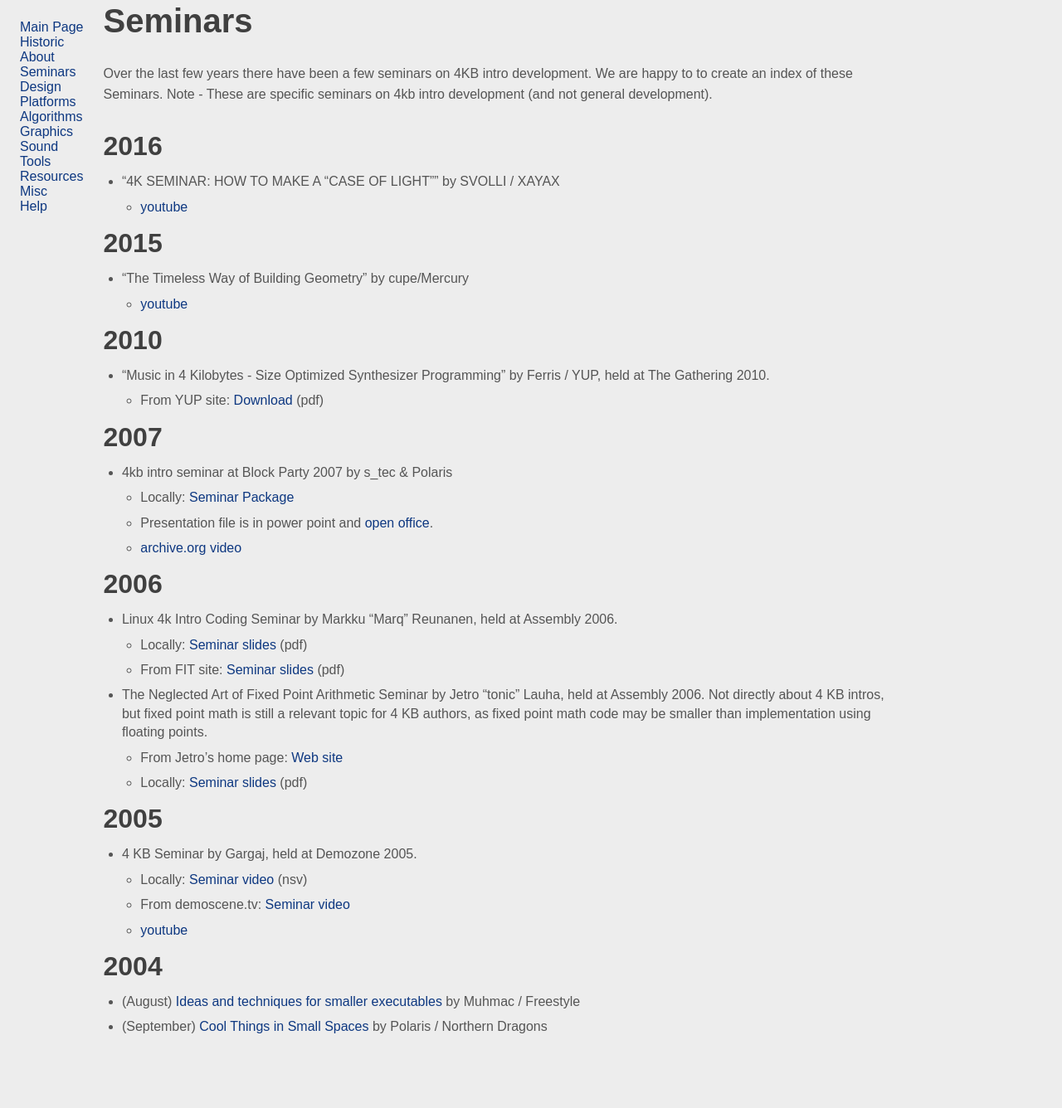
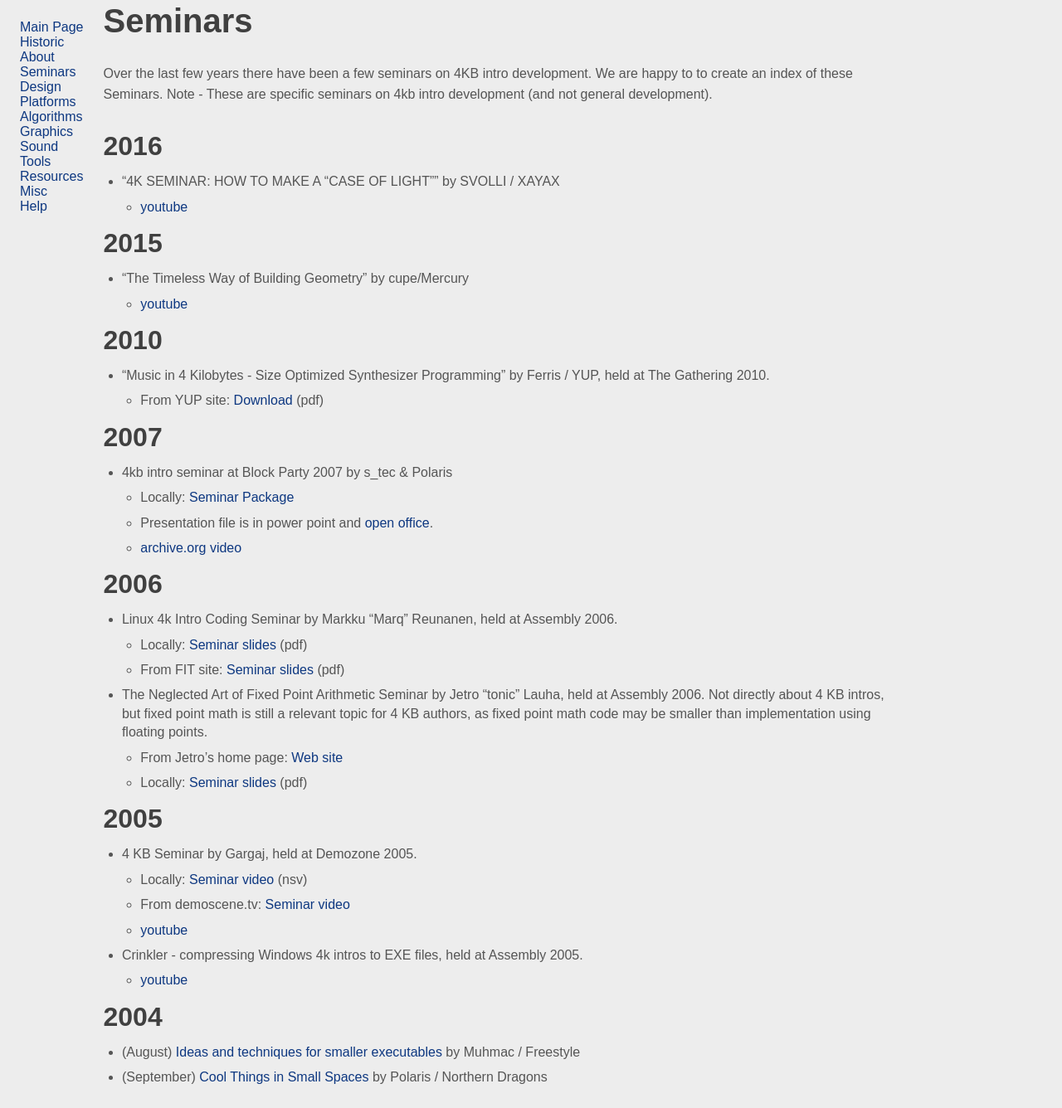
Before and after one commit to in4k/in4k.github.io, a Jekyll site: the page built from wiki/seminars.markdown, in a window 1280 px wide. Shown: the whole page at 83% size. Built offline with Jekyll 4.4.1, drawn with Linux system fonts in a browser that asks for light colours; some web fonts are replaced; before the commit the page ends 1275 px from its top, so only the background shows below that.

Commit message:
Update seminars.markdown

```diff
--- a/wiki/seminars.markdown
+++ b/wiki/seminars.markdown
@@ -36,6 +36,8 @@
     * Locally: [Seminar video](ftp://ftp.untergrund.net/users/in4kadmin/files/demoscene.tv_seminar_4k_by_gargaj_seminar__main.nsv) (nsv)
     * From demoscene.tv: [Seminar video](http://vod.demoscene.tv/demoscene.tv_seminar_4k_by_gargaj_seminar__main.nsv)
     * [youtube](https://www.youtube.com/watch?v=_sXjS4tDpSU)
+* Crinkler - compressing Windows 4k intros to EXE files, held at Assembly 2005.
+    * [youtube](https://www.youtube.com/watch?v=VIzg9NCW3rs])
 
 ## 2004
 * (August) [Ideas and techniques for smaller executables](Ideas-and-techniques-for-smaller-executables-Seminar) by Muhmac / Freestyle
```
